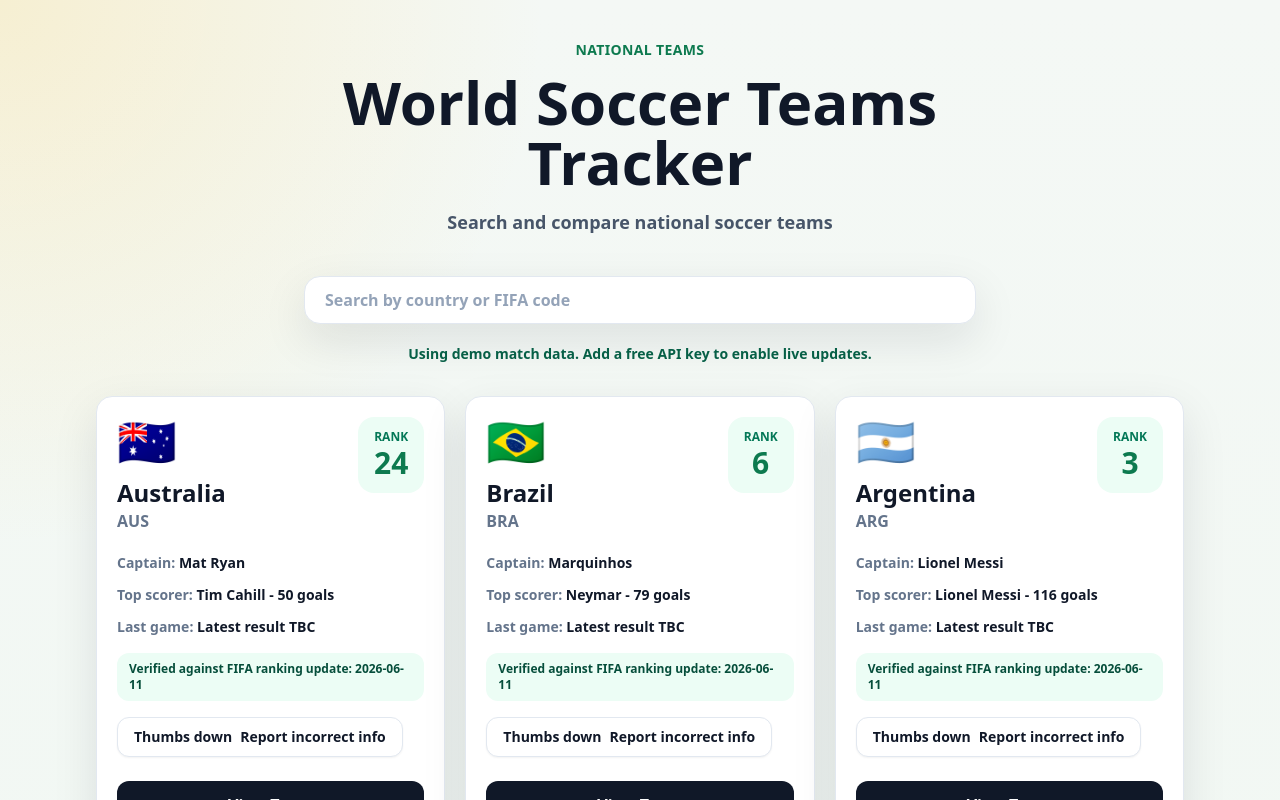
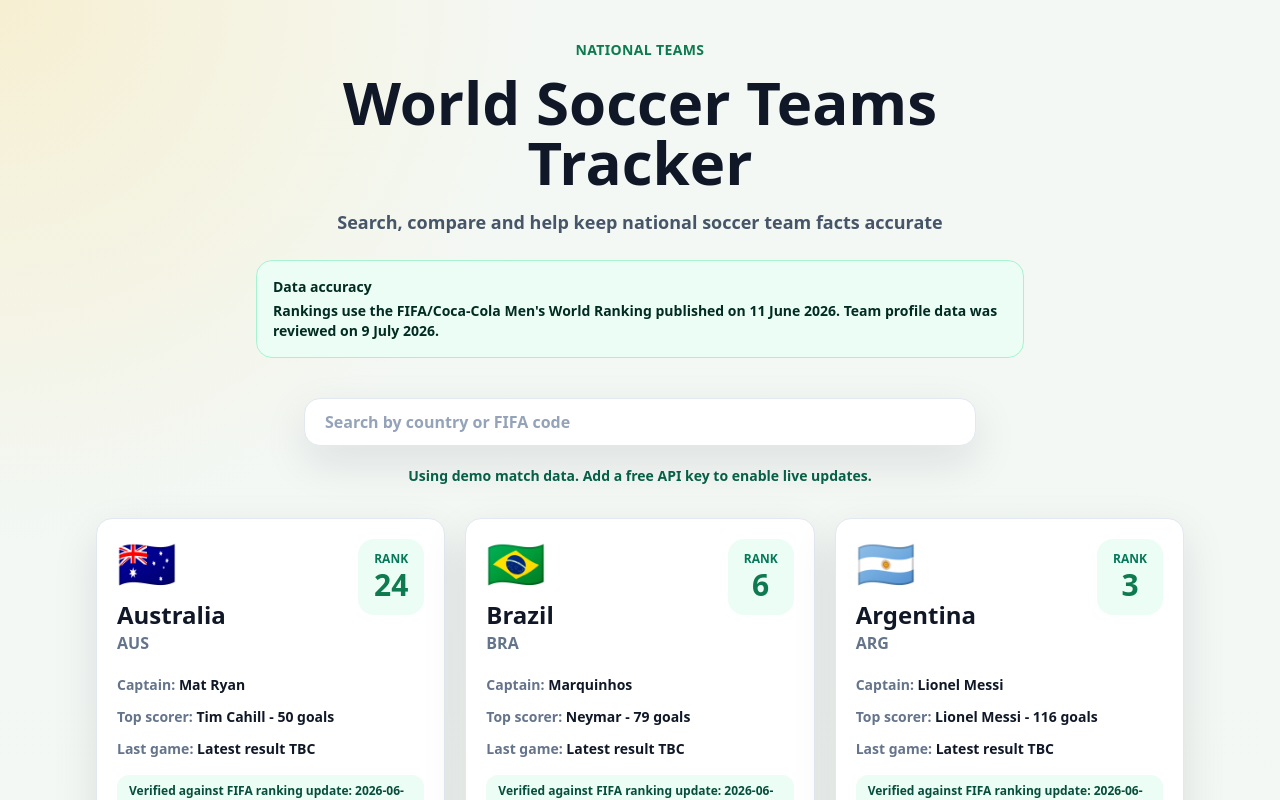
Before and after one commit to Neilcon11/world-soccer-teams-tracker, a Next.js app: page / in a window 1280 px wide. Shown: the top 800 px of the page. Built offline with nearby package versions, Linux system fonts and the light colour scheme.

Commit message:
Update page.tsx

```diff
--- a/src/app/page.tsx
+++ b/src/app/page.tsx
@@ -1,3 +1,4 @@
+import { DataQualityNote } from "@/components/DataQualityNote";
 import { TeamGrid } from "@/components/TeamGrid";
 import { teams } from "@/data/teams";
 
@@ -8,7 +9,10 @@
         <div className="mx-auto max-w-3xl">
           <p className="text-sm font-black uppercase tracking-wide text-pitch">National teams</p>
           <h1 className="mt-3 text-4xl font-black text-night sm:text-6xl">World Soccer Teams Tracker</h1>
-          <p className="mx-auto mt-4 max-w-2xl text-lg font-semibold text-slate-600">Search and compare national soccer teams</p>
+          <p className="mx-auto mt-4 max-w-2xl text-lg font-semibold text-slate-600">Search, compare and help keep national soccer team facts accurate</p>
+        </div>
+        <div className="mx-auto mt-6 max-w-3xl text-left">
+          <DataQualityNote />
         </div>
       </section>
       <TeamGrid teams={teams} />
```
